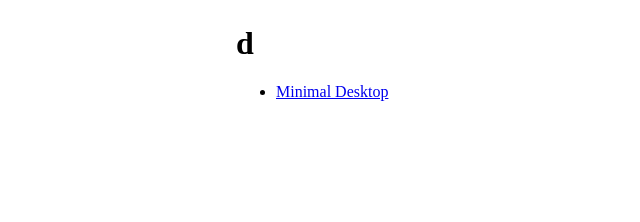
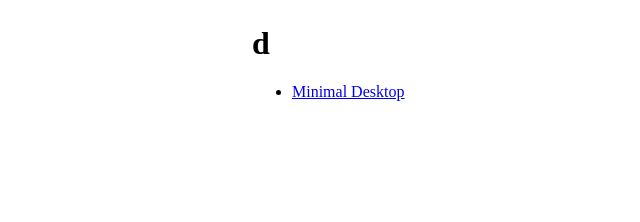
Before and after one commit to dylanaraps/blag, a Jekyll site: the page built from index.md, in a window 1280 px wide. Shown: the top 222 px of the page, without its empty margins (88-728 px from the left). Built offline with Jekyll 4.4.1, drawn with Linux system fonts in a browser that asks for light colours; our own code applies the rules of GitHub Pages for plain Markdown files.

Commit message:
docs: update

```diff
--- a/_layouts/default.html
+++ b/_layouts/default.html
@@ -5,7 +5,7 @@
         .center {
             display: block;
             margin: 25px auto;
-            width: 50%;
+            max-width: 600px;
         }
 
         img {
```
